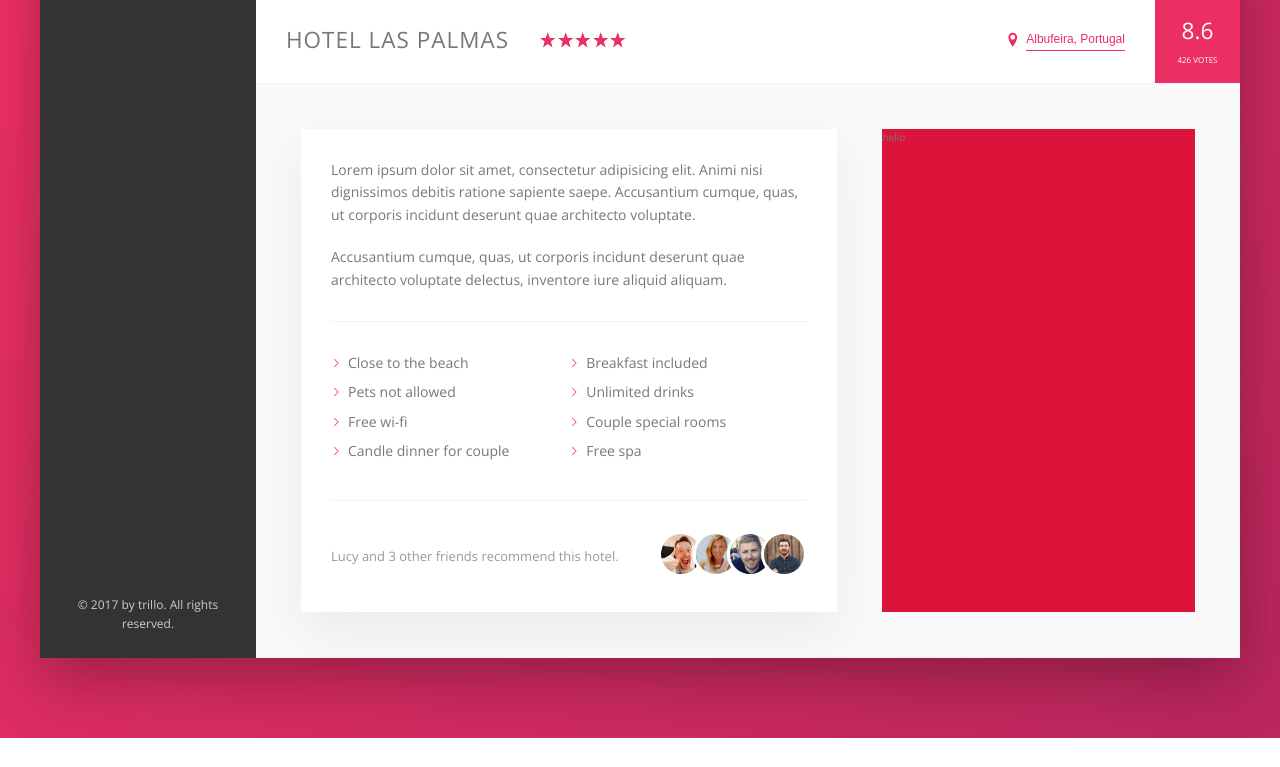
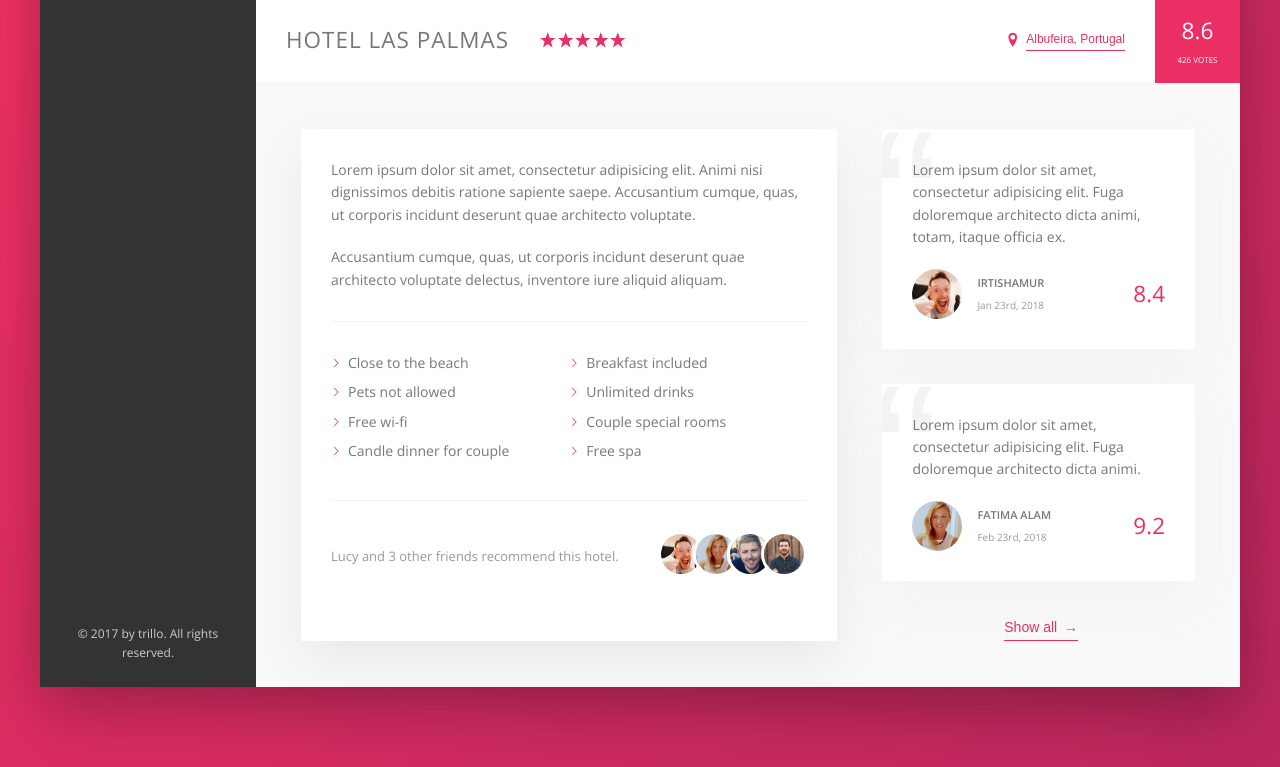
Before and after one commit to ratiarahman/Trillo, a website: page index.html in a window 1280 px wide. Shown: the part 538-1305 px from the top of the page. Before the commit the page ends 1276 px from the top, so only its background shows below. Drawn offline with nearby package versions, Linux system fonts and the light colour scheme.

Commit message:
reviews complete

```diff
--- a/index.html
+++ b/index.html
@@ -166,8 +166,36 @@
                                 </div>
                             </div>
                         </div>
-                        <div class="reviews">
-                            hello
+                        <div class="reviews-col">
+                            <figure class="review">
+                                <blockquote class="review__quote">
+                                    Lorem ipsum dolor sit amet, consectetur adipisicing elit.
+                                    Fuga doloremque architecto dicta animi, totam, itaque officia ex.
+                                </blockquote>
+                                <figcaption class="review__user">
+                                    <img src="img/user-1.jpg" alt="User 1" class="review__user-photo">
+                                    <div class="review__user-description">
+                                        <p class="review__user-name">Irtishamur</p>
+                                        <p class="review__user-date">Jan 23rd, 2018</p>
+                                    </div>
+                                    <div class="review__user-rating">8.4</div>
+                                </figcaption>
+                            </figure>
+                            <figure class="review">
+                                <blockquote class="review__quote">
+                                    Lorem ipsum dolor sit amet, consectetur adipisicing elit.
+                                    Fuga doloremque architecto dicta animi.
+                                </blockquote>
+                                <figcaption class="review__user">
+                                    <img src="img/user-2.jpg" alt="User 2" class="review__user-photo">
+                                    <div class="review__user-description">
+                                        <p class="review__user-name">Fatima Alam</p>
+                                        <p class="review__user-date">Feb 23rd, 2018</p>
+                                    </div>
+                                    <div class="review__user-rating">9.2</div>
+                                </figcaption>
+                            </figure>
+                            <button class="btn-inline">Show all <span>&rarr;</span></button>
                         </div>
                     </div>
                 </main>
--- a/sass/_components.scss
+++ b/sass/_components.scss
@@ -287,8 +287,17 @@
     // padding-bottom: 7px;
     // transition: all 1s;
 
+    span{
+        margin-left: .3rem;
+        transition: margin-left .2s;
+    }
+
     &:hover{
         color: var(--color-grey-dark-1);
+
+        span{
+            margin-left: .8rem;
+        }
     }
 
     &:focus{
@@ -382,3 +391,66 @@
         }
     }
 }
+
+//REVIEWS
+.review{
+    padding: 3rem;
+    background-color: #fff;
+    margin-bottom: 3.5rem;
+    box-shadow: 0 2rem 5rem rgba(153, 145, 145, 0.07);
+    position: relative;
+    overflow: hidden;
+
+    &__quote{
+        margin-bottom: 2rem;
+        z-index: 10;
+        position: relative;
+    }
+
+    &__user{
+        display: flex;
+        justify-content: space-between;
+        align-items: center;
+
+        &-photo{
+            height: 5rem;
+            width: 5rem;
+            border-radius: 50%;
+            margin-right: 1.5rem;
+        }
+
+        &-description{
+            margin-right: auto;
+        }
+
+        &-name{
+            font-weight: 600;
+            text-transform: uppercase;
+            font-size: 1.1rem;
+            margin-bottom: .5rem;
+        }
+
+        &-date{
+            font-size: 1rem;
+            color: var(--color-grey-dark-3);
+        }
+
+        &-rating{
+            color: var(--color-primary);
+            font-size: 2.25rem;
+            font-weight: 300;
+        }
+    }
+
+    &::before{
+        content: "\201C";
+        font-size: 20rem;
+        color: var(--color-grey-light-2);
+        font-family: sans-serif;
+        position: absolute;
+        top: -2.75rem;
+        left: -1rem;
+        line-height: 1;
+        z-index: 1;
+    }
+}
--- a/sass/_layouts.scss
+++ b/sass/_layouts.scss
@@ -39,18 +39,21 @@
     padding: 4.5rem;
     background-color: var(--color-grey-light-1);
     border-bottom: 1px solid var(--color-grey-light-2);
+    font-size: 1.4rem;
 }
 
 .description{
     flex: 0 0 60%;
     background-color: #fff;
     margin-right: 4.5rem;
-    box-shadow: 0 2rem 5rem rgba(0,0,0,.06);
+    box-shadow: 0 2rem 5rem rgba(0,0,0,.07);
     padding: 3rem;
-    font-size: 1.4rem;
 }
 
-.reviews{
-    background-color: crimson;
+.reviews-col{
     flex: 1;
+
+    display: flex;
+    flex-direction: column;
+    align-items: center;
 }
```
Also changed, not shown: css/style.css.
